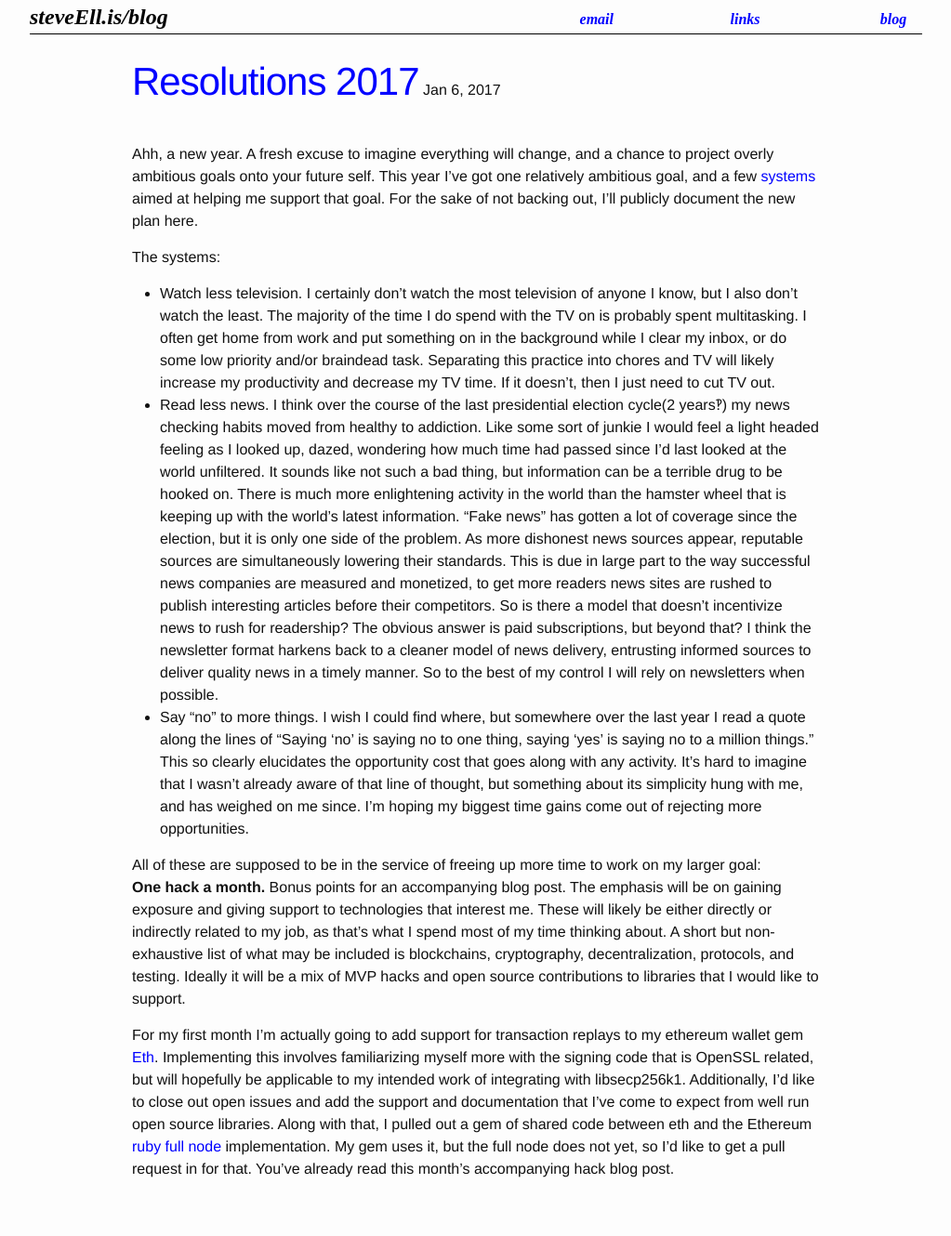
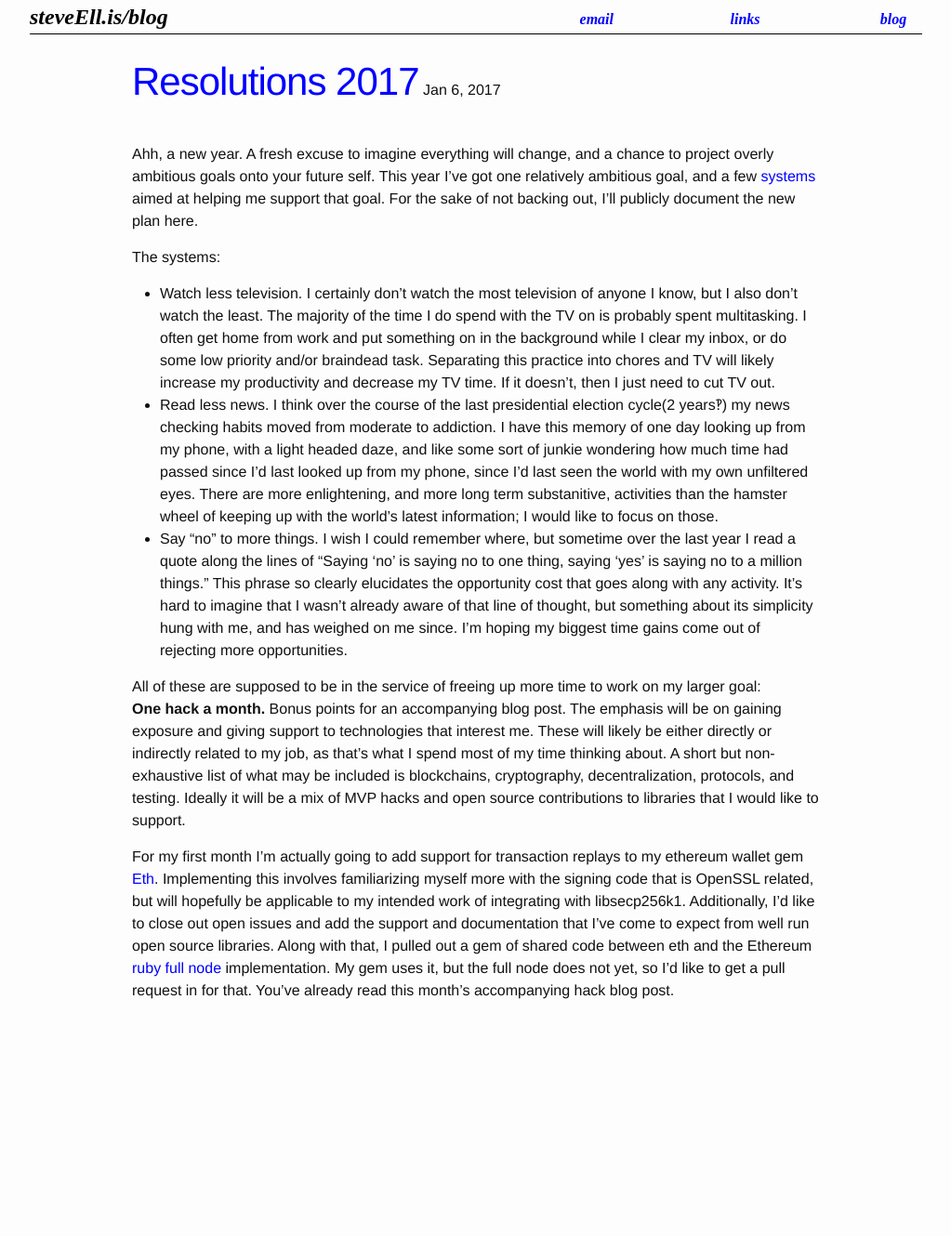
Before and after one commit to se3000/se3000.github.io, a Jekyll site: the page built from _posts/2017-01-06-resolutions_2017.markdown, in a window 1280 px wide. Shown: the whole page at 93% size, without its empty margins (128-1151 px from the left). Built offline with Jekyll 4.4.1, drawn with Linux system fonts in a browser that asks for light colours; after the commit the page ends 1138 px from its top, so only the background shows below that.

Commit message:
fix up some wording

```diff
--- a/_posts/2017-01-06-resolutions_2017.markdown
+++ b/_posts/2017-01-06-resolutions_2017.markdown
@@ -8,8 +8,8 @@ Ahh, a new year. A fresh excuse to imagine everything will change, and a chance
 The systems:
 
 - Watch less television. I certainly don't watch the most television of anyone I know, but I also don't watch the least. The majority of the time I do spend with the TV on is probably spent multitasking. I often get home from work and put something on in the background while I clear my inbox, or do some low priority and/or braindead task. Separating this practice into chores and TV will likely increase my productivity and decrease my TV time. If it doesn't, then I just need to cut TV out.
-- Read less news. I think over the course of the last presidential election cycle(2 years‽) my news checking habits moved from healthy to addiction. Like some sort of junkie I would feel a light headed feeling as I looked up, dazed, wondering how much time had passed since I'd last looked at the world unfiltered. It sounds like not such a bad thing, but information can be a terrible drug to be hooked on. There is much more enlightening activity in the world than the hamster wheel that is keeping up with the world's latest information. "Fake news" has gotten a lot of coverage since the election, but it is only one side of the problem. As more dishonest news sources appear, reputable sources are simultaneously lowering their standards. This is due in large part to the way successful news companies are measured and monetized, to get more readers news sites are rushed to publish interesting articles before their competitors. So is there a model that doesn't incentivize news to rush for readership? The obvious answer is paid subscriptions, but beyond that? I think the newsletter format harkens back to a cleaner model of news delivery, entrusting informed sources to deliver quality news in a timely manner. So to the best of my control I will rely on newsletters when possible.
-- Say "no" to more things. I wish I could find where, but somewhere over the last year I read a quote along the lines of "Saying 'no' is saying no to one thing, saying 'yes' is saying no to a million things." This so clearly elucidates the opportunity cost that goes along with any activity. It's hard to imagine that I wasn't already aware of that line of thought, but something about its simplicity hung with me, and has weighed on me since. I'm hoping my biggest time gains come out of rejecting more opportunities.
+- Read less news. I think over the course of the last presidential election cycle(2 years‽) my news checking habits moved from moderate to addiction. I have this memory of one day looking up from my phone, with a light headed daze, and like some sort of junkie wondering how much time had passed since I'd last looked up from my phone, since I'd last seen the world with my own unfiltered eyes. There are more enlightening, and more long term substanitive, activities than the hamster wheel of keeping up with the world's latest information; I would like to focus on those.
+- Say "no" to more things. I wish I could remember where, but sometime over the last year I read a quote along the lines of "Saying 'no' is saying no to one thing, saying 'yes' is saying no to a million things." This phrase so clearly elucidates the opportunity cost that goes along with any activity. It's hard to imagine that I wasn't already aware of that line of thought, but something about its simplicity hung with me, and has weighed on me since. I'm hoping my biggest time gains come out of rejecting more opportunities.
 
 All of these are supposed to be in the service of freeing up more time to work on my larger goal: <br/>__One hack a month.__ Bonus points for an accompanying blog post. The emphasis will be on gaining exposure and giving support to technologies that interest me. These will likely be either directly or indirectly related to my job, as that's what I spend most of my time thinking about. A short but non-exhaustive list of what may be included is blockchains, cryptography, decentralization, protocols, and testing. Ideally it will be a mix of MVP hacks and open source contributions to libraries that I would like to support.
 
```
